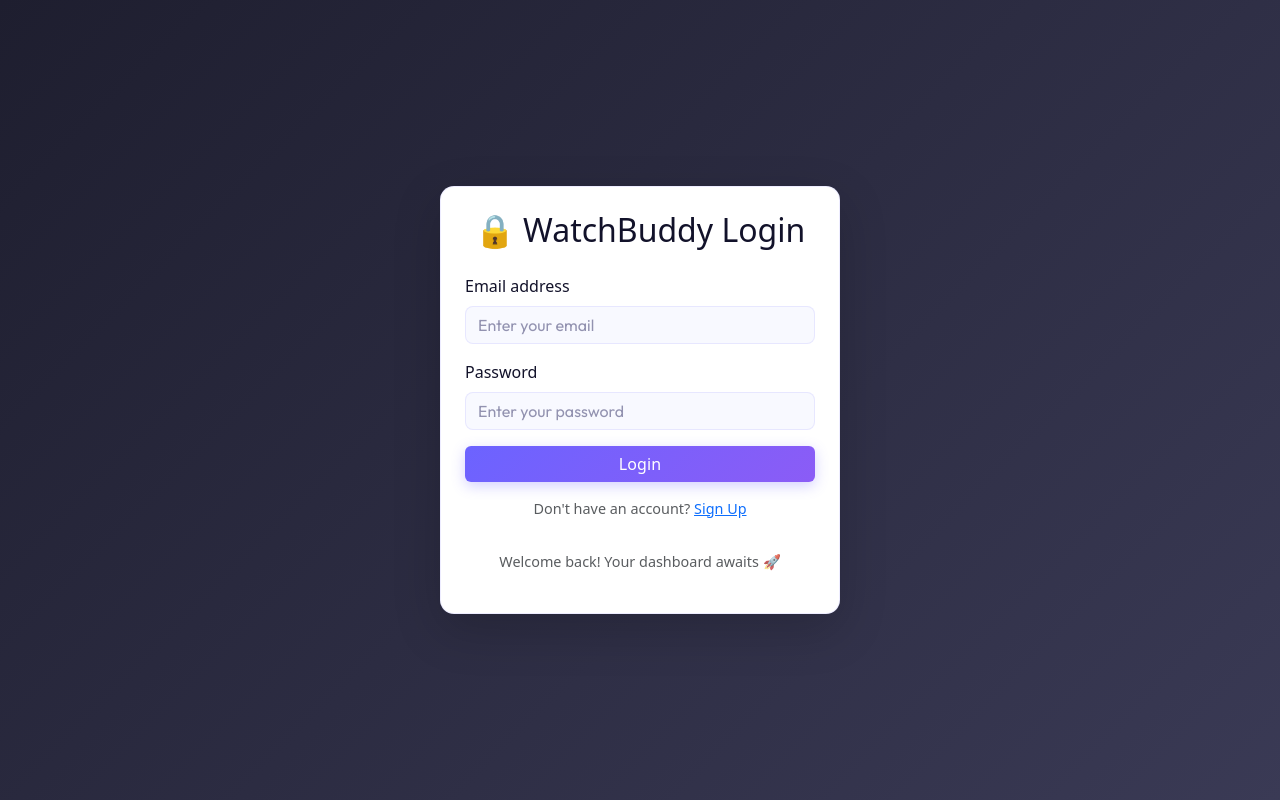
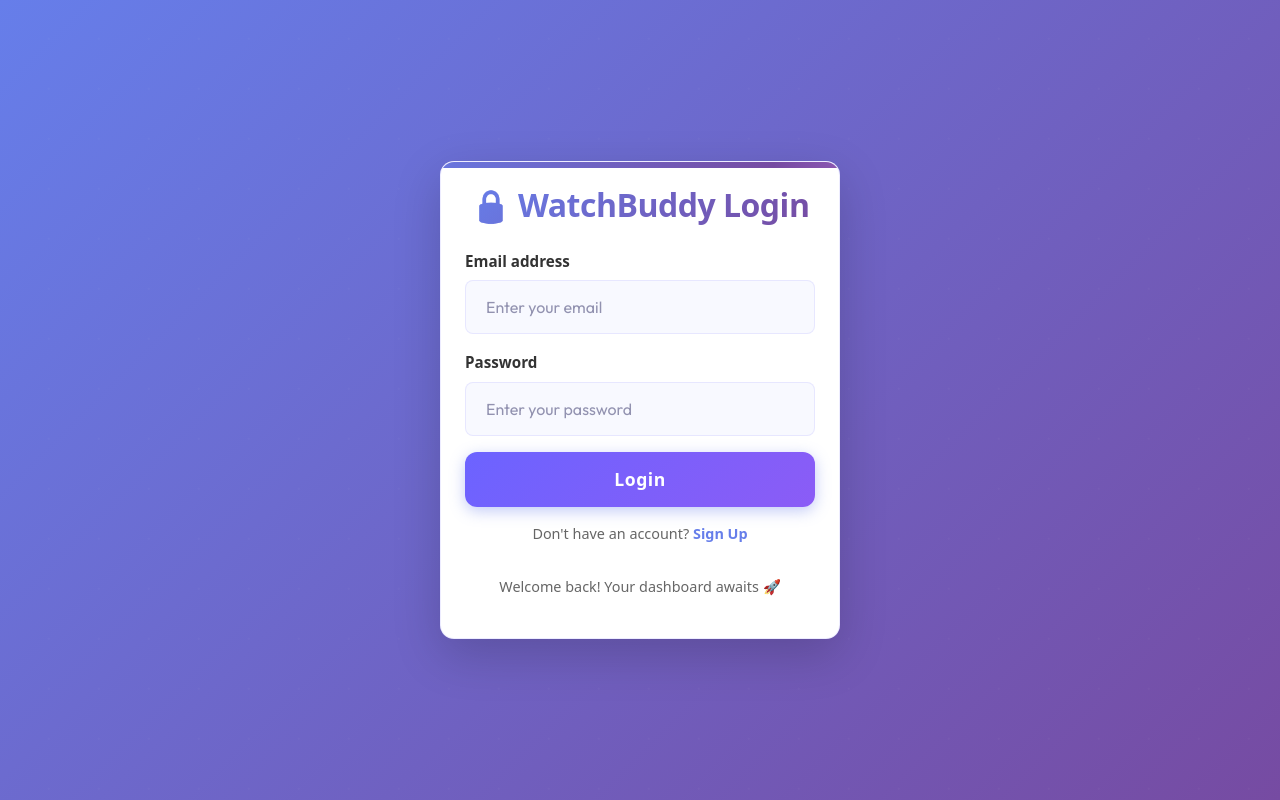
Before and after one commit to rovermask/watch-buddy, a React (Create React App) app: page /login in a window 1280 px wide. Built offline with nearby package versions, Linux system fonts and the light colour scheme; no server answers; what chartjs-plugin-datalabels would draw is missing.

Commit message:
Added genre based recommendation, improved UI, and added caching for efficiency

```diff
--- a/src/Login.css
+++ b/src/Login.css
@@ -1,23 +1,226 @@
+/* src/Login.css - Enhanced Login/Signup Pages */
+
 .login-container {
-  background: linear-gradient(135deg, #1e1e2f, #3a3a55);
+  background: linear-gradient(135deg, #667eea 0%, #764ba2 100%);
+  min-height: 100vh;
+  display: flex;
+  align-items: center;
+  justify-content: center;
+  padding: 2rem;
+  position: relative;
+  overflow: hidden;
+}
+
+/* Animated background effect */
+.login-container::before {
+  content: '';
+  position: absolute;
+  width: 200%;
+  height: 200%;
+  background: radial-gradient(circle, rgba(255, 255, 255, 0.1) 1px, transparent 1px);
+  background-size: 50px 50px;
+  animation: backgroundScroll 20s linear infinite;
+  opacity: 0.3;
+}
+
+@keyframes backgroundScroll {
+  0% {
+    transform: translate(0, 0);
+  }
+  100% {
+    transform: translate(50px, 50px);
+  }
+}
+
+.login-container .card {
+  border-radius: 24px;
+  background: rgba(255, 255, 255, 0.95);
+  backdrop-filter: blur(10px);
+  box-shadow: 0 20px 60px rgba(0, 0, 0, 0.3);
+  border: none;
+  overflow: hidden;
+  animation: cardSlideIn 0.6s ease-out;
+  position: relative;
+}
+
+@keyframes cardSlideIn {
+  from {
+    opacity: 0;
+    transform: translateY(30px);
+  }
+  to {
+    opacity: 1;
+    transform: translateY(0);
+  }
+}
+
+.login-container .card::before {
+  content: '';
+  position: absolute;
+  top: 0;
+  left: 0;
+  right: 0;
+  height: 6px;
+  background: linear-gradient(90deg, #667eea, #764ba2, #f093fb, #667eea);
+  background-size: 300% 100%;
+  animation: gradientShift 3s ease infinite;
+}
+
+@keyframes gradientShift {
+  0%, 100% {
+    background-position: 0% 50%;
+  }
+  50% {
+    background-position: 100% 50%;
+  }
+}
+
+.login-container h2 {
+  font-weight: 800;
+  background: linear-gradient(135deg, #667eea 0%, #764ba2 100%);
+  -webkit-background-clip: text;
+  -webkit-text-fill-color: transparent;
+  background-clip: text;
+  margin-bottom: 2rem;
+  font-size: 2rem;
+  letter-spacing: -0.5px;
+}
+
+.login-container .form-label {
+  font-weight: 600;
+  color: #333;
+  margin-bottom: 0.5rem;
+  font-size: 0.95rem;
+}
+
+.login-container .form-control {
+  border-radius: 12px;
+  border: 2px solid rgba(102, 126, 234, 0.2);
+  padding: 0.875rem 1.25rem;
+  font-size: 1rem;
+  transition: all 0.3s ease;
+  background: white;
+}
+
+.login-container .form-control:focus {
+  border-color: #667eea;
+  box-shadow: 0 0 0 0.2rem rgba(102, 126, 234, 0.25);
+  transform: translateY(-2px);
+}
+
+.login-container .form-control::placeholder {
+  color: #aaa;
+}
+
+.login-container .btn-primary {
+  background: linear-gradient(135deg, #667eea 0%, #764ba2 100%);
+  border: none;
+  border-radius: 12px;
+  padding: 0.875rem;
+  font-weight: 700;
+  font-size: 1.1rem;
+  letter-spacing: 0.5px;
+  transition: all 0.3s ease;
+  box-shadow: 0 4px 15px rgba(102, 126, 234, 0.4);
+  position: relative;
+  overflow: hidden;
+}
+
+.login-container .btn-primary::before {
+  content: '';
+  position: absolute;
+  top: 50%;
+  left: 50%;
+  width: 0;
+  height: 0;
+  border-radius: 50%;
+  background: rgba(255, 255, 255, 0.3);
+  transform: translate(-50%, -50%);
+  transition: width 0.6s, height 0.6s;
+}
+
+.login-container .btn-primary:hover::before {
+  width: 300px;
+  height: 300px;
+}
+
+.login-container .btn-primary:hover {
+  background: linear-gradient(135deg, #764ba2 0%, #667eea 100%);
+  box-shadow: 0 6px 20px rgba(102, 126, 234, 0.6);
+  transform: translateY(-2px);
+}
+
+.login-container .alert {
+  border-radius: 12px;
+  border: none;
+  padding: 1rem 1.25rem;
+  font-weight: 500;
+  animation: alertSlide 0.4s ease-out;
+}
+
+@keyframes alertSlide {
+  from {
+    opacity: 0;
+    transform: translateX(-20px);
+  }
+  to {
+    opacity: 1;
+    transform: translateX(0);
+  }
+}
+
+.login-container .alert-danger {
+  background: linear-gradient(135deg, #eb3349 0%, #f45c43 100%);
   color: white;
 }
 
-.card {
-  border-radius: 15px;
-  background: white;
+.login-container .text-muted {
+  color: #666 !important;
+  font-size: 0.95rem;
 }
 
-h2 {
-  font-weight: bold;
-  color: #333;
+.login-container .text-muted a {
+  color: #667eea;
+  font-weight: 700;
+  text-decoration: none;
+  transition: all 0.3s ease;
+  position: relative;
 }
 
-.btn-primary {
-  background-color: #6c63ff;
-  border: none;
+.login-container .text-muted a::after {
+  content: '';
+  position: absolute;
+  bottom: -2px;
+  left: 0;
+  width: 0;
+  height: 2px;
+  background: #667eea;
+  transition: width 0.3s ease;
 }
 
-.btn-primary:hover {
-  background-color: #574bff;
+.login-container .text-muted a:hover::after {
+  width: 100%;
 }
+
+.login-container .text-muted a:hover {
+  color: #764ba2;
+}
+
+/* Responsive adjustments */
+@media (max-width: 576px) {
+  .login-container {
+    padding: 1rem;
+  }
+
+  .login-container .card {
+    border-radius: 20px;
+  }
+
+  .login-container h2 {
+    font-size: 1.6rem;
+  }
+
+  .login-container .btn-primary {
+    font-size: 1rem;
+  }
+}
```
